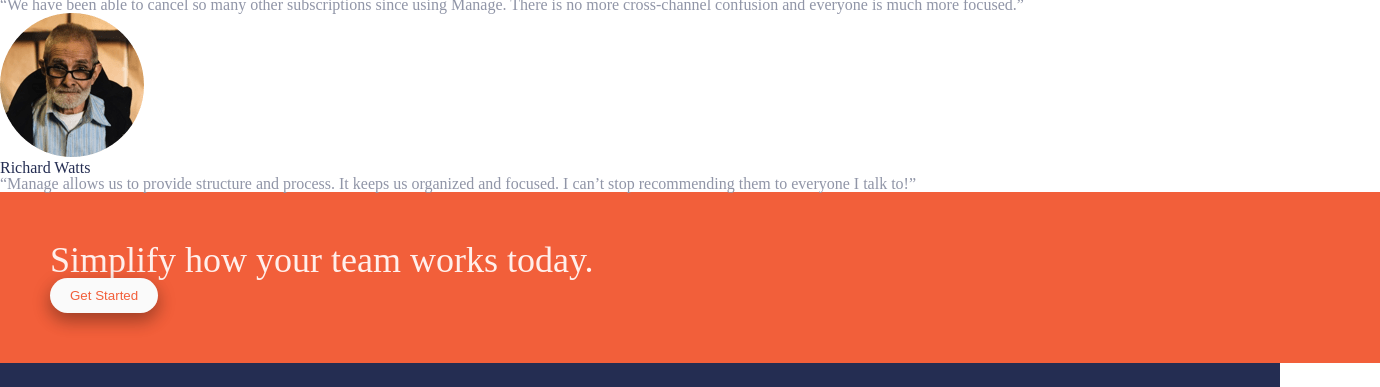
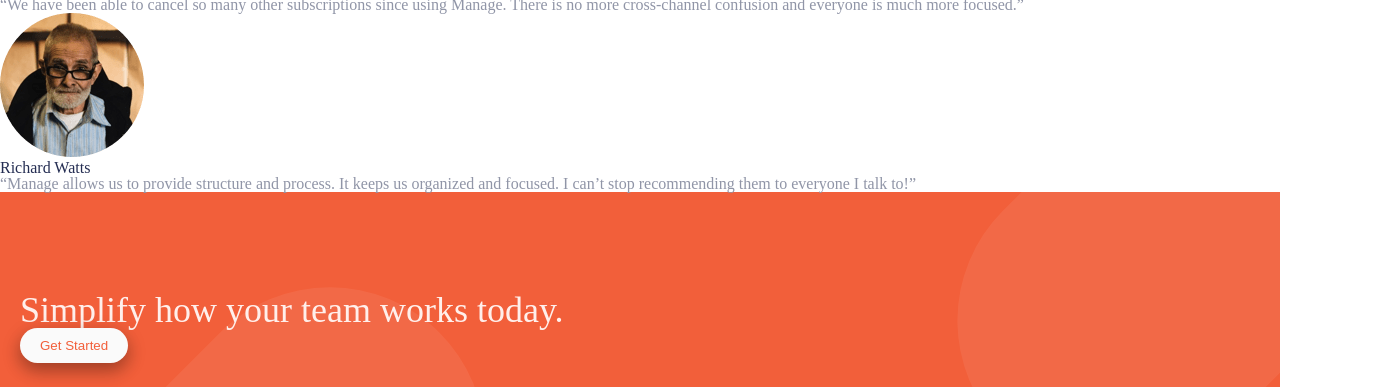
Before and after one commit to cfofana/manage-landing-page-master, a plain HTML site: page index.html in a window 1280 px wide. Shown: the part 1200-1587 px from the top of the page, 1380 px wide, since content can reach past the window. Drawn offline with Linux system fonts and the light colour scheme.

Commit message:
Add background image to simplify section

```diff
--- a/style.css
+++ b/style.css
@@ -139,10 +139,9 @@ body {
 }
 
 .simplify {
+	padding: 100px 20px;
 	background-color: var(--bright-red);
-	color: white;
-	padding : 50px;
-	width: 100%;
+	background-image:url('images/bg-simplify-section-desktop.svg');
 }
 .simplify p {
 	color: var(--very-pale-red);
```
